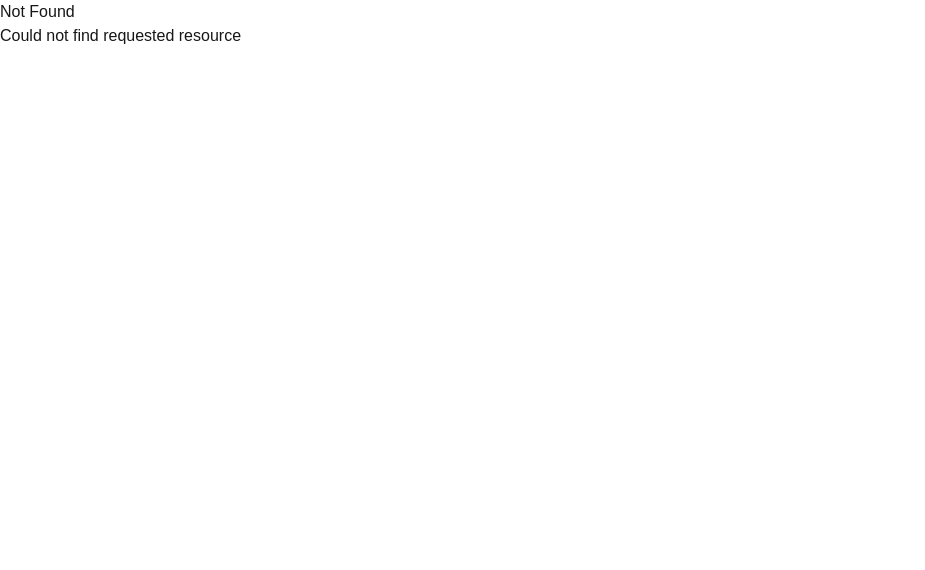
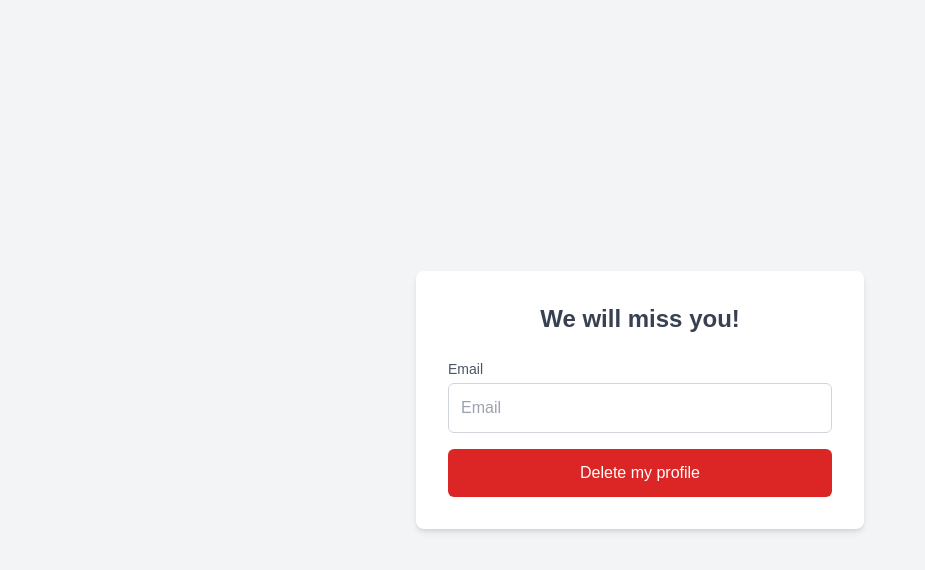
Before and after one commit to Kian-Ashrafganjouei/SEG4910_Group3, a Next.js app in the folder Travel_Buddy/src/main/java/frontend/: page /forgetme in a window 1280 px wide. Before the commit this address had no page. Shown: the top 570 px of the page, without its empty margins (0-925 px from the left). Built offline with nearby package versions, Linux system fonts and the light colour scheme.

Commit message:
[CG3-62-39] Deleting user profile

```diff
--- /dev/null
+++ b/Travel_Buddy/src/main/java/frontend/app/forgetme/page.tsx
@@ -0,0 +1,91 @@
+"use client";
+
+import { FontAwesomeIcon } from "@fortawesome/react-fontawesome";
+import { faExclamationCircle } from "@fortawesome/free-solid-svg-icons";
+import { useState } from "react";
+
+export default function ForgetMeForm() {
+  const [email, set_email] = useState("");
+  const [error, set_error] = useState("");
+  const [success, set_success] = useState("");
+
+  const forgetme_form_submission_handler = async (e) => {
+    e.preventDefault();
+    try {
+      const res = await fetch(
+        "http://localhost:8080/backend/forgetme",
+        {
+          method: "POST",
+          headers: {
+            "Content-Type": "application/json",
+          },
+          body: JSON.stringify({
+            email: email
+          })
+        }
+      );
+
+      if (res.status === 400) {
+        set_error(await res.text());
+      } else if (!res.ok) {
+        throw new Error("Internal server error");
+      } else {
+        set_error("");
+        set_email("");
+        set_success("Your profile has been deleted! You will be redirected soon.");
+        setTimeout(() => { window.location.href = "/home"; }, 3000);
+      }
+    } catch (error) {
+      console.log(error);
+    }
+  };
+
+  return (
+    <div className="flex items-center justify-center min-h-screen bg-gray-100">
+      <div className="w-full max-w-md p-8 space-y-6 bg-white rounded-lg shadow-md">
+        <h2 className="text-2xl font-bold text-center text-gray-700">We will miss you!</h2>
+        {error !== "" && (
+          <div className="p-4 mt-2 text-red-700 bg-red-100 border border-red-300 rounded-lg">
+            <FontAwesomeIcon
+              icon={faExclamationCircle}
+              className="mr-2 size-4"
+            />
+            <strong>{error}</strong>
+          </div>
+        )}
+        {success !== "" && (
+          <div className="p-4 mt-2 text-green-700 bg-green-100 border border-green-300 rounded-lg">
+            <FontAwesomeIcon
+              icon={faExclamationCircle}
+              className="mr-2 size-4"
+            />
+            <strong>{success}</strong>
+          </div>
+        )}
+        <form className="space-y-4" onSubmit={forgetme_form_submission_handler}>
+          <div>
+            <label
+              htmlFor="email"
+              className="block text-sm font-medium text-gray-600">
+              Email
+            </label>
+            <input
+              type="email"
+              id="email"
+              required
+              className="block w-full p-3 mt-1 border border-gray-300 rounded-md focus:outline-none focus:ring-2 focus:ring-blue-500"
+              placeholder="Email"
+              onChange={(e) => set_email(e.target.value)}
+            />
+          </div>
+          <button
+            type="submit"
+            className="w-full py-3 mt-4 text-white bg-red-600 rounded-md hover:bg-red-700 focus:outline-none focus:ring-2 focus:ring-blue-500">
+            Delete my profile
+          </button>
+        </form>
+
+      </div>
+    </div>
+  );
+}
--- a/Travel_Buddy/src/main/java/frontend/app/signin/page.tsx
+++ b/Travel_Buddy/src/main/java/frontend/app/signin/page.tsx
@@ -100,8 +100,15 @@ export default function SignInForm() {
 
         <p className="text-sm text-center text-gray-500">
           Don't have an account?{" "}
-          <a href="/signup" className="text-blue-600 hover:underline">
+          <a href="/signup" className="text-blue-600 hover:underline mr-2">
             Sign up
+          </a>
+        </p>
+
+        <p className="text-sm text-center text-gray-500">
+          Want to be forgotten?{" "}
+          <a href="/forgetme" className="text-red-600 hover:underline mr-2">
+            Delete my account
           </a>
         </p>
       </div>
--- a/package.json
+++ /dev/null
@@ -1,5 +0,0 @@
-{
-  "dependencies": {
-    "font-awesome": "^4.7.0"
-  }
-}
```
Also changed, not shown: 2 other files (tests, documents, lock files or other folders).
